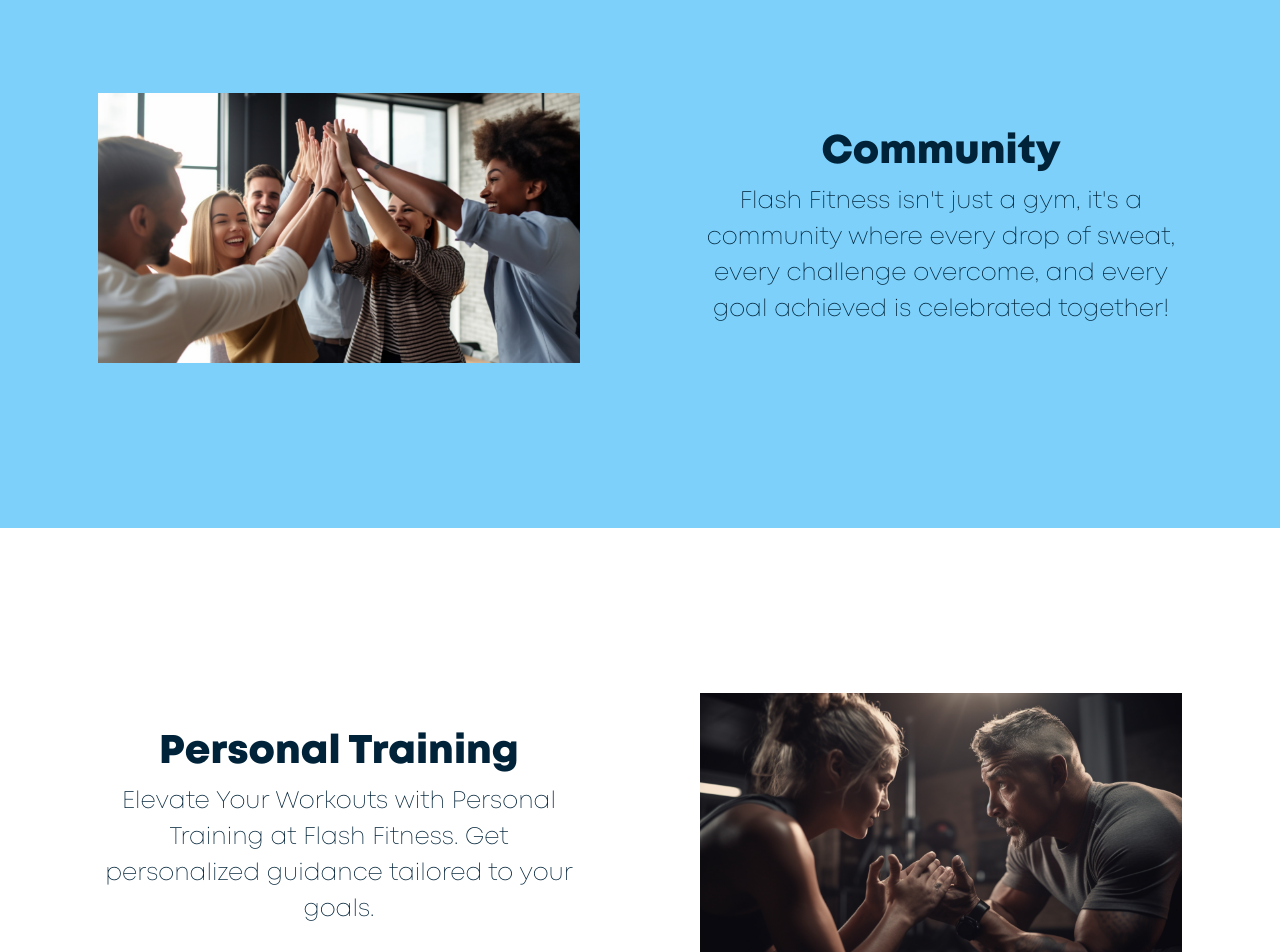
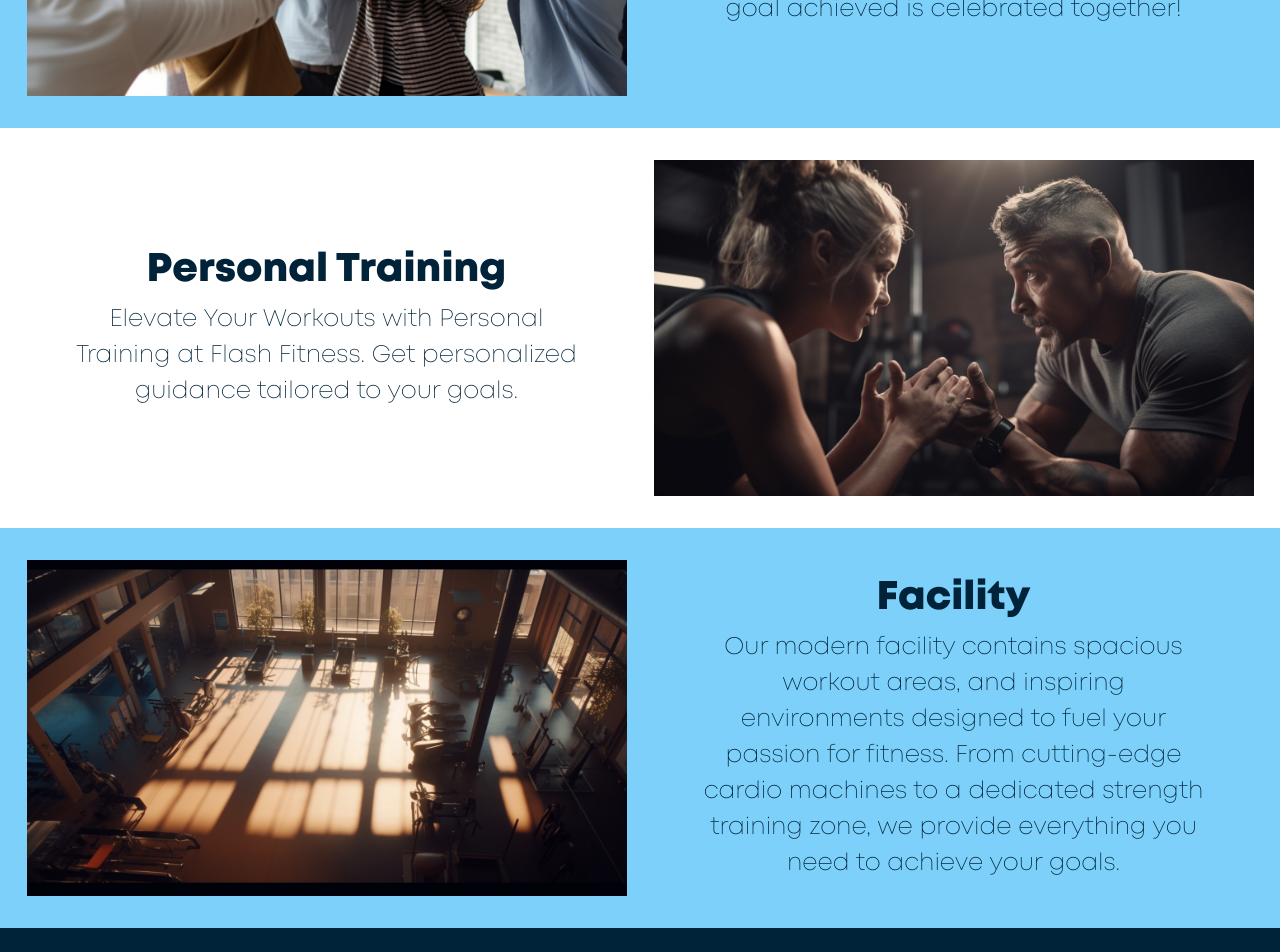
Before and after one commit to nuariankh/flash-fitness-gym-website, a React (Create React App) app in the folder frontend/: page / in a window 1280 px wide. Shown: the part 1400-2352 px from the top of the page. Built offline with nearby package versions, Linux system fonts and the light colour scheme.

Commit message:
Frontend: Fix image sizes on Home Page

```diff
--- a/frontend/src/app/pages/pageStyles.css
+++ b/frontend/src/app/pages/pageStyles.css
@@ -101,8 +101,7 @@ html, body {
 
 .home-page-image {
     object-fit: contain;
-    width: 100%;
-    height: 80%;
+    width: 25em;
 }
 
 #home-page-section-01 {
@@ -111,7 +110,7 @@ html, body {
     align-items: center;
     flex-direction: column;
     color: #7CD0FA;
-    height: 600px;
+    height: 25rem;
     width: 100vw;
     margin: 0;
     padding: 25px;
@@ -127,10 +126,10 @@ html, body {
     font-size: 1.5em;
     word-wrap: break-word;
     text-align: center;
-    height: 25em;
+    height: 25rem;
     width: 100vw;
     margin: 0 auto;
-    padding: 50px;
+    padding: 25px;
     }
 
 #home-page-section-02 p {
@@ -147,10 +146,10 @@ html, body {
     font-size: 1.5em;
     word-wrap: break-word;
     text-align: center;
-    height: 25em;
+    height: 25rem;
     width: 100vw;
     margin: 0 auto;
-    padding: 50px;
+    padding: 25px;
 }
 
 #home-page-section-03 p {
@@ -168,10 +167,10 @@ html, body {
     font-size: 1.5em;
     word-wrap: break-word;
     text-align: center;
-    height: auto;
+    height: 25rem;
     width: 100vw;
     margin: 0 auto;
-    padding: 50px;
+    padding: 25px;
 }
 
 #home-page-section-04 p {
```
